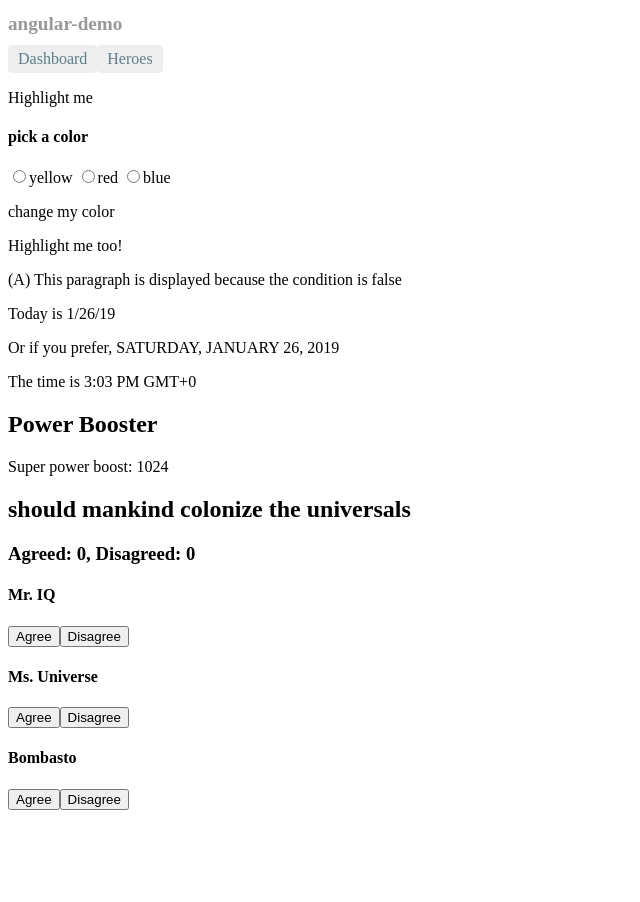
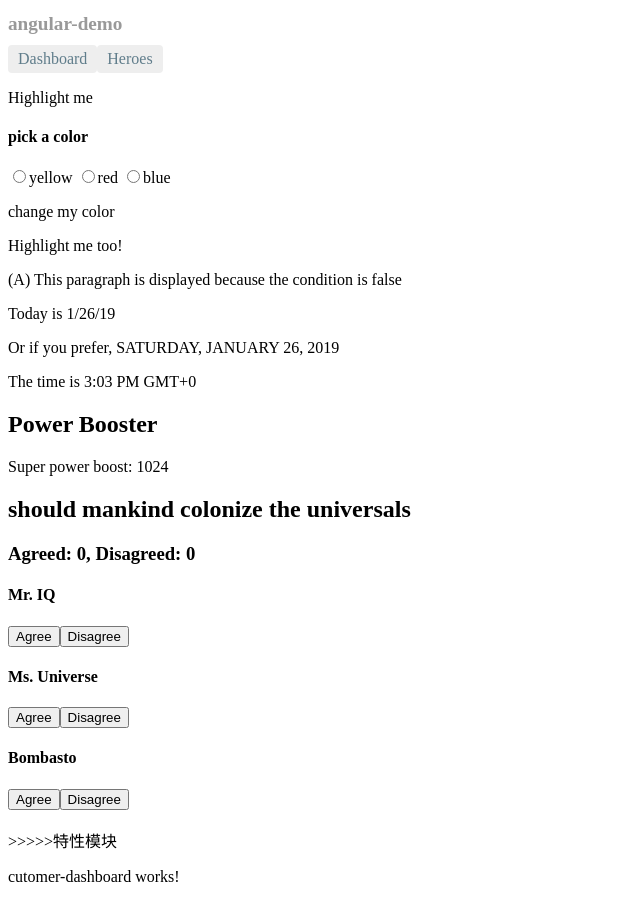
Before and after one commit to shaw1121/angular-demo, an Angular app: page / in a window 1280 px wide. Shown: the whole page, without its empty margins (0-640 px from the left). Before the commit the page ends 818 px from the top, so only its background shows below. Built offline with nearby package versions, Linux system fonts and the light colour scheme.

Commit message:
add feature module demo

```diff
--- a/src/app/app.component.html
+++ b/src/app/app.component.html
@@ -54,3 +54,8 @@
 <div>
     <app-voter-parent></app-voter-parent>
 </div>
+<br>
+<div>
+  >>>>>特性模块
+  <app-cutomer-dashboard></app-cutomer-dashboard>
+</div>
--- a/src/app/app.module.ts
+++ b/src/app/app.module.ts
@@ -1,3 +1,4 @@
+import { CustomerDashboardModule } from './customer-dashboard/customer-dashboard.module';
 import { BrowserModule } from '@angular/platform-browser';
 import { NgModule } from '@angular/core';
 import { HttpClientModule } from '@angular/common/http';
@@ -62,6 +63,8 @@ import { VoterParentComponent } from './voter-parent/voter-parent.component';
     // HttpClientInMemoryWebApiModule.forRoot(
     //   InMemoryDataService, { dataEncapsulation: false }
     // )
+
+    CustomerDashboardModule // 特性模块
   ],
   providers: [],
   bootstrap: [AppComponent]
--- /dev/null
+++ b/src/app/customer-dashboard/cutomer-dashboard/cutomer-dashboard.component.html
@@ -0,0 +1,3 @@
+<p>
+  cutomer-dashboard works!
+</p>
--- /dev/null
+++ b/src/app/customer-dashboard/cutomer-dashboard/cutomer-dashboard.component.ts
@@ -0,0 +1,15 @@
+import { Component, OnInit } from '@angular/core';
+
+@Component({
+  selector: 'app-cutomer-dashboard',
+  templateUrl: './cutomer-dashboard.component.html',
+  styleUrls: ['./cutomer-dashboard.component.scss']
+})
+export class CutomerDashboardComponent implements OnInit {
+
+  constructor() { }
+
+  ngOnInit() {
+  }
+
+}
```
Also changed, not shown: src/app/customer-dashboard/customer-dashboard.module.ts (added, +14 -0 lines), src/app/customer-dashboard/cutomer-dashboard/cutomer-dashboard.component.scss (added), 1 other file (tests, documents, lock files or other folders).
